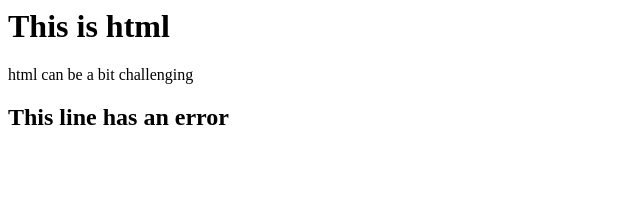
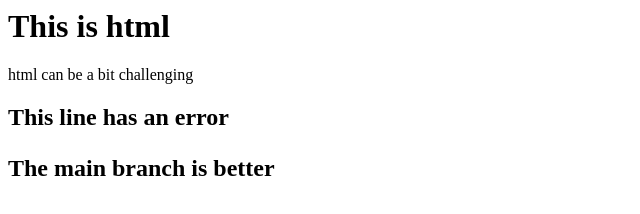
Before and after one commit to NightPiercer/PythonProjects, a plain HTML site: page index.html in a window 1280 px wide. Shown: the whole page, without its empty margins (0-640 px from the left). Drawn offline with Linux system fonts and the light colour scheme.

Commit message:
added details about this branch

```diff
--- a/index.html
+++ b/index.html
@@ -1,3 +1,4 @@
 <h1>This is html</h1>
 <p>html can be a bit challenging</p>
     <h2>This line has an error<h2>
+    <p>The main branch is better</p>
```
